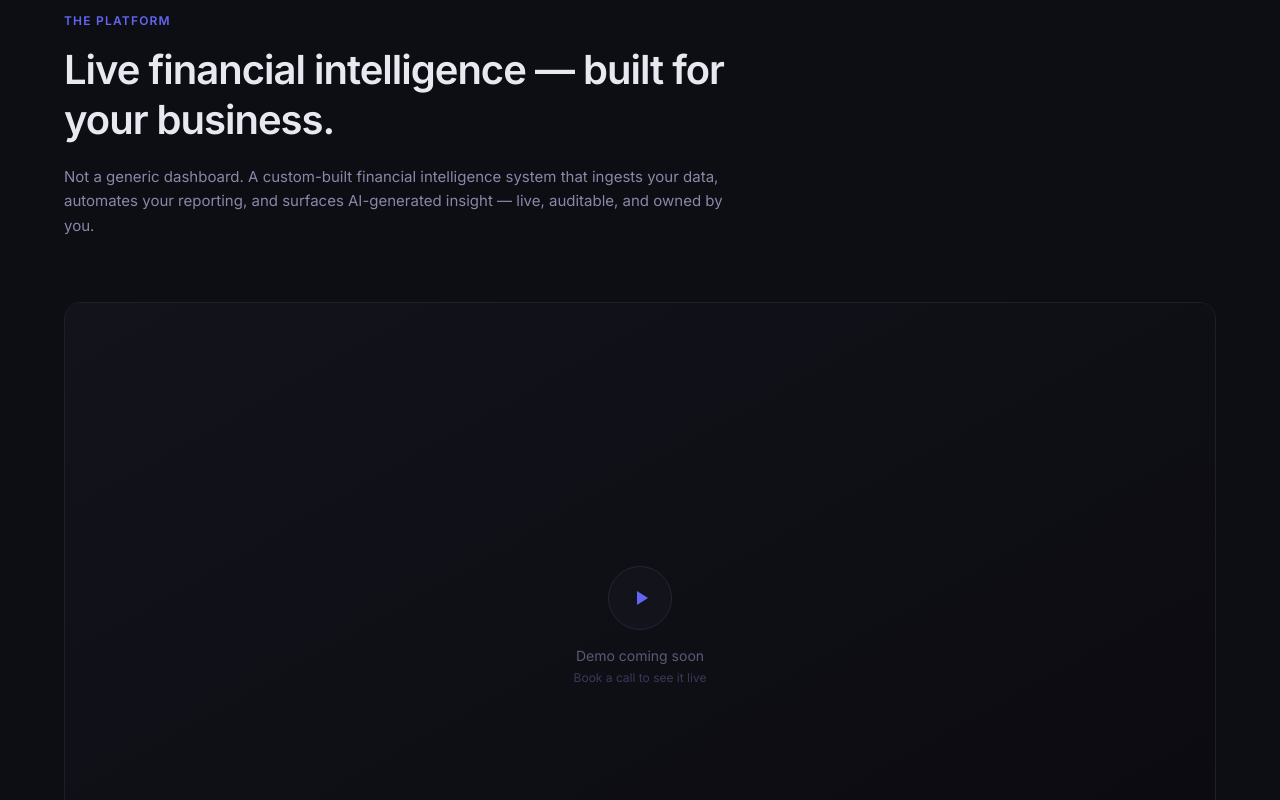
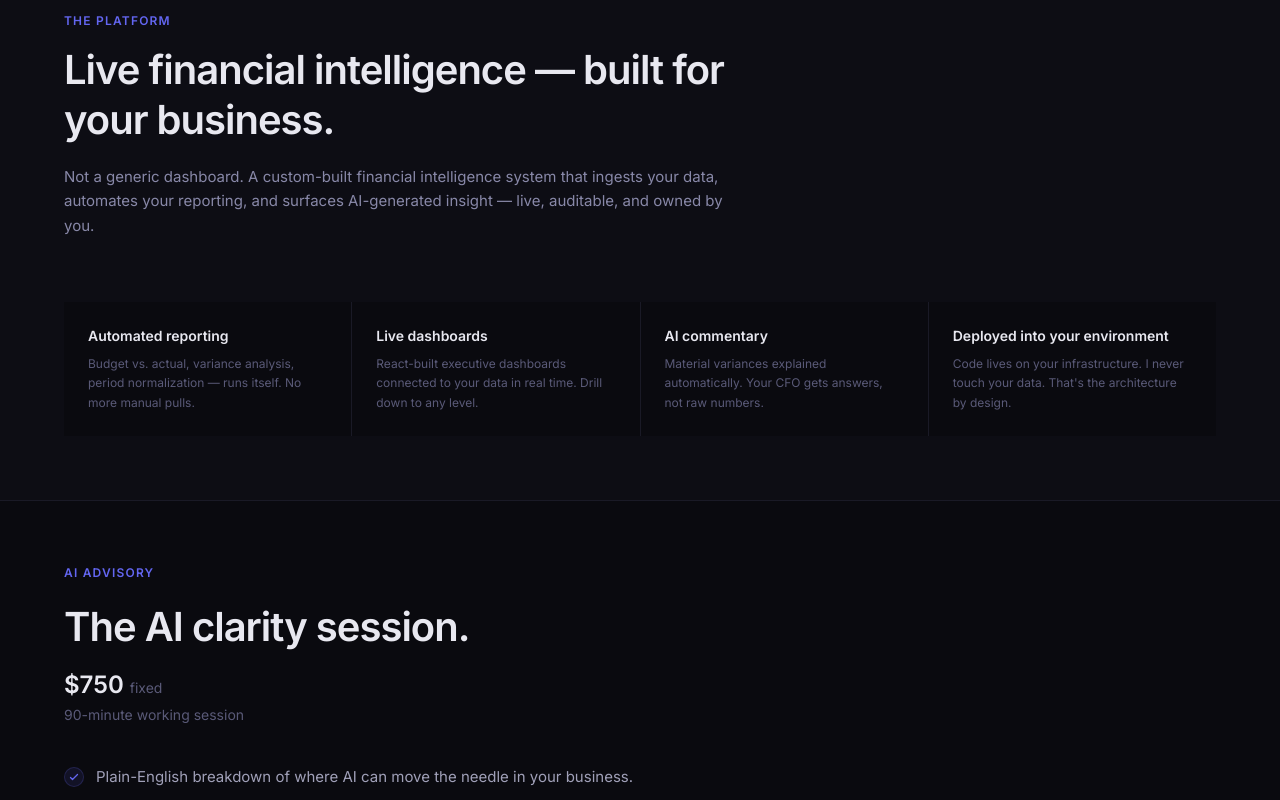
Before and after one commit to mtricefreelance/rising-tide-ai, a React (Vite) app: page / in a window 1280 px wide. Shown: the part 2000-2800 px from the top of the page. Built offline with nearby package versions, Linux system fonts and the light colour scheme.

Commit message:
copy polish: headings, stat labels, session clarity, remove video placeholder

```diff
--- a/src/components/CaseStudy.jsx
+++ b/src/components/CaseStudy.jsx
@@ -1,7 +1,7 @@
 const stats = [
   { value: '3 min', label: 'After', note: 'per run' },
   { value: '90 min', label: 'Before', note: 'per run' },
-  { value: '2 days', label: 'Build time', note: 'brief to production' },
+  { value: '2 days', label: 'Build time', note: 'brief to MVP' },
 ]
 
 export default function CaseStudy() {
--- a/src/components/ClaritySession.jsx
+++ b/src/components/ClaritySession.jsx
@@ -22,10 +22,11 @@ export default function ClaritySession() {
           >
             The AI clarity session.
           </h2>
-          <p className="text-2xl font-semibold text-[#e8e8f0] mb-10">
+          <p className="text-2xl font-semibold text-[#e8e8f0] mb-1">
             $750{' '}
             <span className="text-sm font-normal text-[#5a5a78]">fixed</span>
           </p>
+          <p className="text-sm text-[#5a5a78] mb-10">90-minute working session</p>
 
           <ul className="space-y-4 mb-10">
             {included.map((item, i) => (
--- a/src/components/Footer.jsx
+++ b/src/components/Footer.jsx
@@ -15,7 +15,7 @@ export default function Footer() {
             className="font-semibold text-[#e8e8f0] tracking-tight mb-4"
             style={{ fontSize: 'clamp(32px, 5vw, 52px)', lineHeight: 1.1 }}
           >
-            Ready to see what's possible?
+            Your data is already there. Let's make it work.
           </h2>
           <p className="text-[#8888a8] mb-10 leading-relaxed max-w-sm mx-auto text-[15px]">
             Book a 30-minute discovery call. No pitch deck. Just a direct conversation about your
--- a/src/components/Platform.jsx
+++ b/src/components/Platform.jsx
@@ -38,25 +38,6 @@ export default function Platform() {
           </p>
         </div>
 
-        {/* Video placeholder */}
-        <div className="relative rounded-2xl border border-[#1e1e2e] overflow-hidden mb-12 aspect-video flex items-center justify-center bg-[#0d0d14]">
-          <div className="absolute inset-0 bg-gradient-to-br from-[#13131c] to-[#0a0a0f]" />
-          <div className="relative z-10 text-center">
-            <div className="w-16 h-16 rounded-full border border-[#252535] bg-[#13131c] flex items-center justify-center mx-auto mb-4">
-              <svg
-                className="w-6 h-6 ml-0.5"
-                style={{ color: '#6366f1' }}
-                fill="currentColor"
-                viewBox="0 0 24 24"
-              >
-                <path d="M8 5v14l11-7z" />
-              </svg>
-            </div>
-            <p className="text-sm text-[#5a5a78]">Demo coming soon</p>
-            <p className="text-xs text-[#3a3a58] mt-1">Book a call to see it live</p>
-          </div>
-        </div>
-
         {/* Feature grid */}
         <div className="grid grid-cols-1 sm:grid-cols-2 lg:grid-cols-4 gap-px bg-[#1a1a26]">
           {features.map((f) => (
--- a/src/components/TwoLanes.jsx
+++ b/src/components/TwoLanes.jsx
@@ -12,7 +12,7 @@ export default function TwoLanes() {
             className="font-semibold text-[#e8e8f0] tracking-tight"
             style={{ fontSize: 'clamp(28px, 3.5vw, 40px)' }}
           >
-            Find your starting point.
+            Two ways to start.
           </h2>
         </div>
 
--- a/src/components/WhyMe.jsx
+++ b/src/components/WhyMe.jsx
@@ -19,7 +19,7 @@ export default function WhyMe() {
               className="font-semibold text-[#e8e8f0] tracking-tight leading-tight mb-8"
               style={{ fontSize: 'clamp(28px, 3.5vw, 40px)' }}
             >
-              He builds what he advises.
+              I build what I advise.
             </h2>
             <div className="space-y-5 text-[#8888a8] leading-relaxed text-[15px]">
               <p>
```
